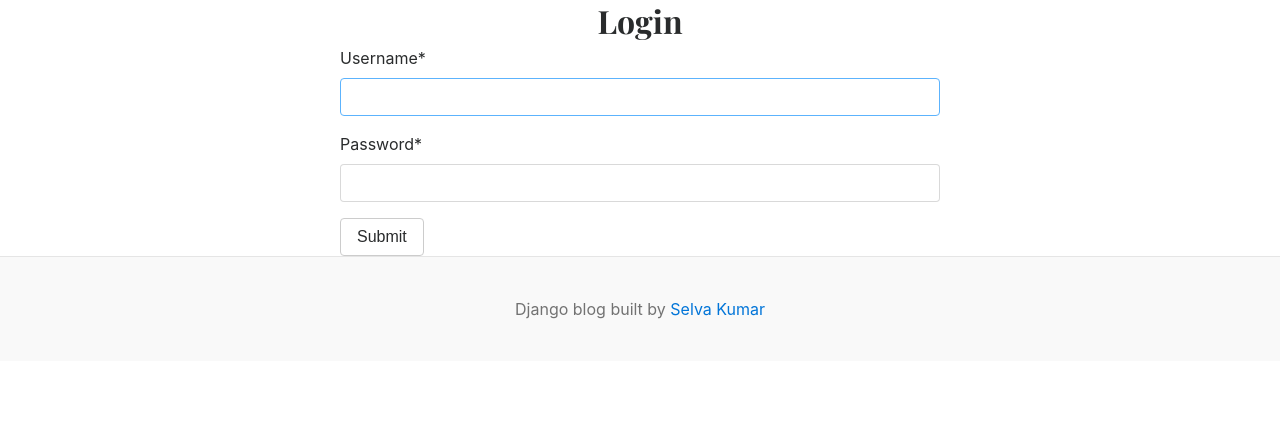
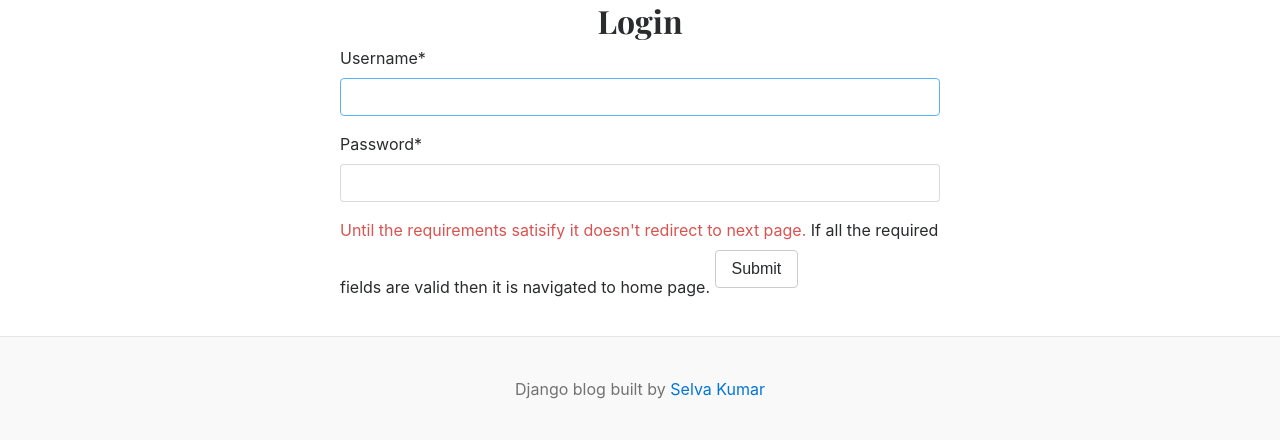
Before and after one commit to selvakumarvsk/blogging-system, a Django app: page /login/ in a window 1280 px wide. Shown: the part 144-584 px from the top of the page. Run offline with Django 5.2, Linux system fonts and the light colour scheme; data comes from the database, SQL or seed files in the repository; both versions use the stored data as it was after the commit; some libraries are stand-ins or nearby versions.

Commit message:
message for users to fill

```diff
--- a/templates/login.html
+++ b/templates/login.html
@@ -5,6 +5,8 @@
 <form action="{% url 'login' %}" method="POST" style="width: 600px; margin: auto;">
     {% csrf_token %}
     {{ forms|crispy }}
-    <button type="submit" class="btn btn-secondary">Submit</button>
+    <span class="text-danger">Until the requirements satisify it doesn't redirect to next page.</span>
+    <span>If all the required fields are valid then it is navigated to home page.</span>
+    <button type="submit" class="btn btn-secondary container-fluid mt-2 mb-5">Submit</button>
 </form>
 {% endblock %}
--- a/templates/register.html
+++ b/templates/register.html
@@ -5,6 +5,8 @@
 <form action="{% url 'register' %}" method="POST" style="width: 600px; margin: auto;">
     {% csrf_token %}
     {{ forms|crispy }}
-    <button type="submit" class="btn btn-secondary">Submit</button>
+    <span class="text-danger">Until the requirements satisify it doesn't redirect to next page.</span>
+    <span>If all the required fields are valid then it is navigated to home page.</span>
+    <button type="submit" class="btn btn-secondary container-fluid mt-2 mb-5">Submit</button>
 </form>
 {% endblock %}
```
Also changed, not shown: templates/single_blog.html (+0 -10 lines), db.sqlite3, media/uploads/2025/12/18/OIP_10.jpg (added).
